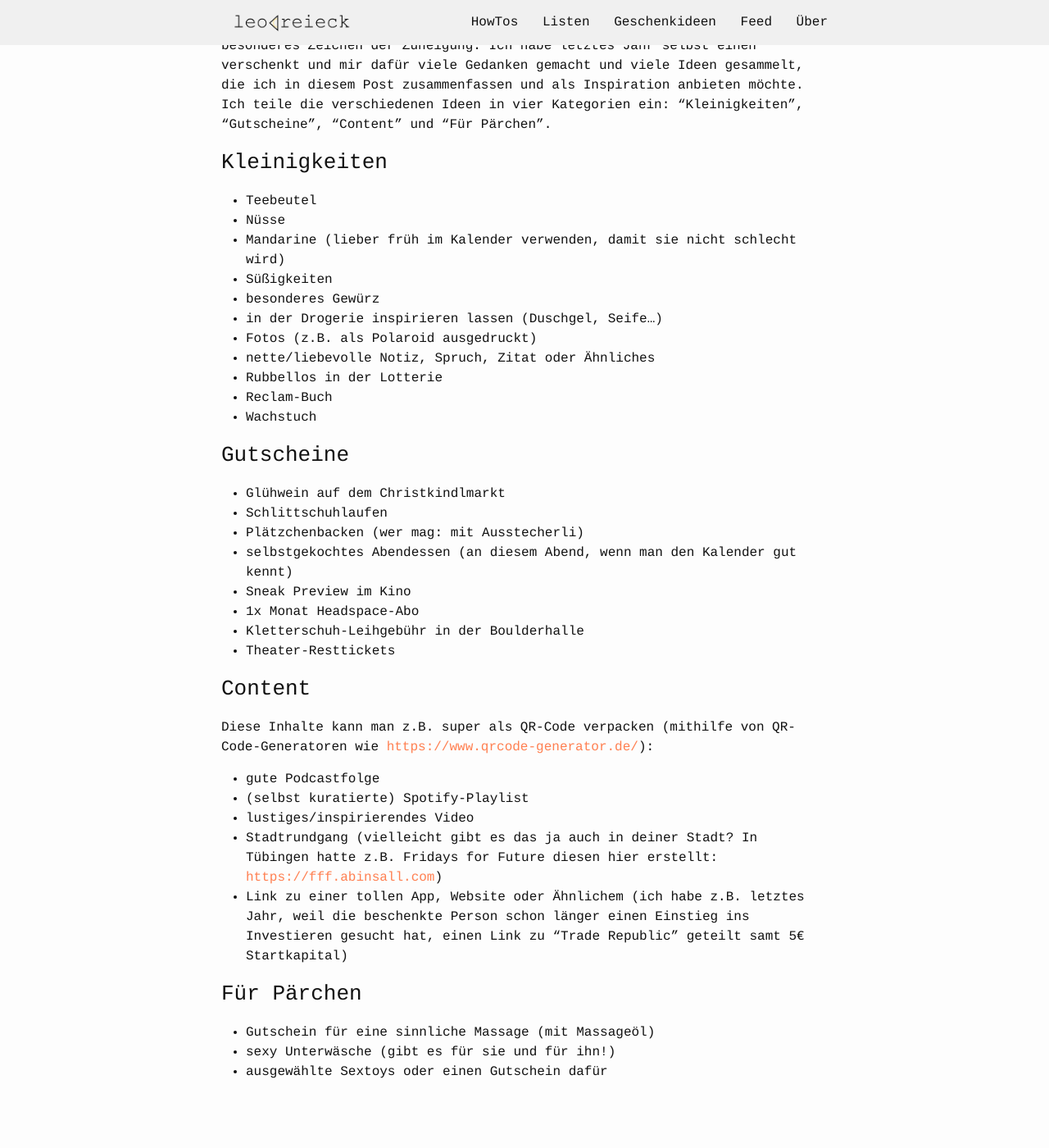
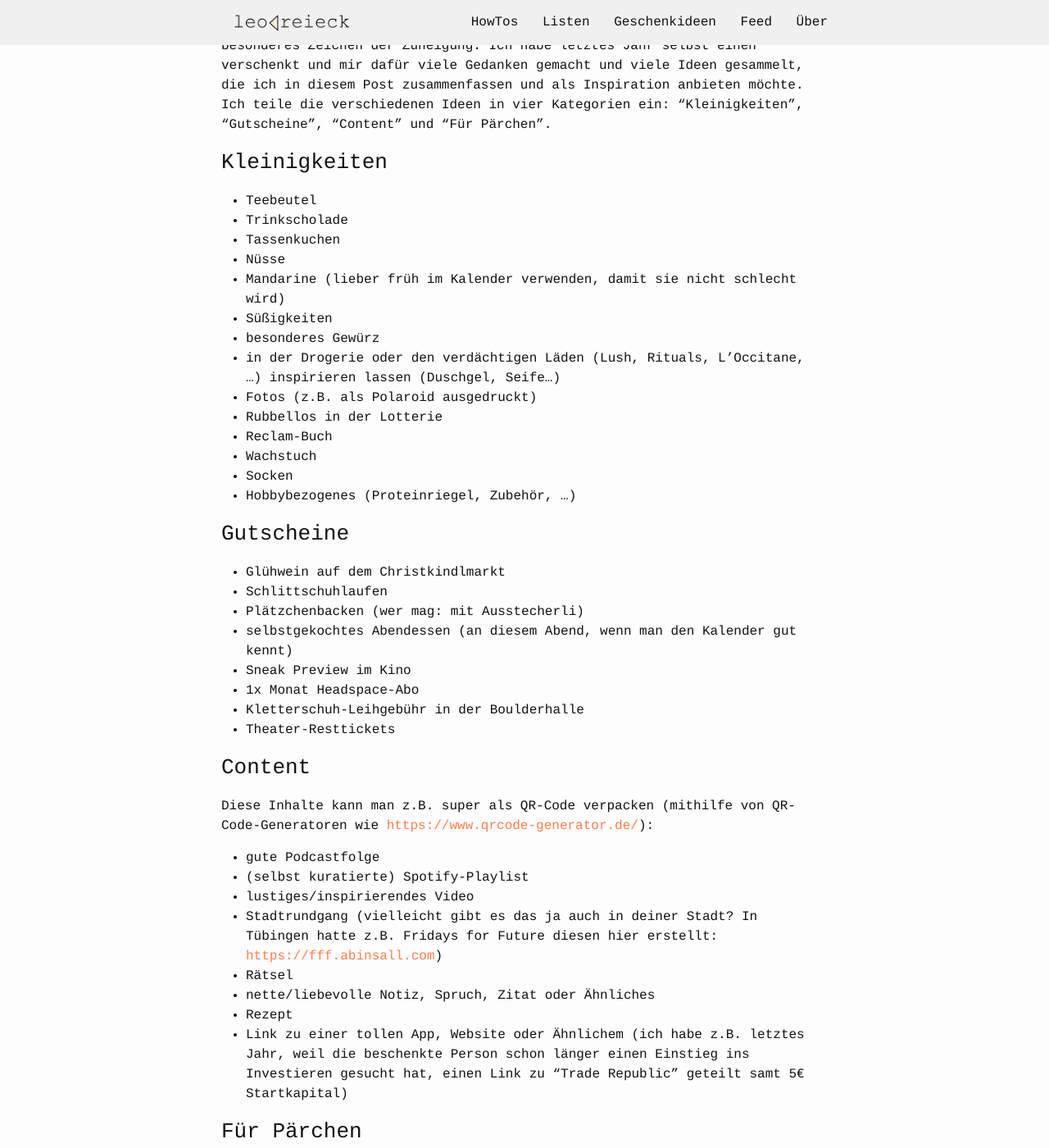
Before and after one commit to leodreieck/leodreieck.github.io, a Jekyll site: the page built from _posts/2022-11-06-adventskalender.md, in a window 1280 px wide and 1400 px high, scrolled down 306 px. Shown: the whole window at 82% size. Built offline with Jekyll 4.4.1, drawn with Linux system fonts in a browser that asks for light colours.

Commit message:
add new ideas

```diff
--- a/_posts/2022-11-06-adventskalender.md
+++ b/_posts/2022-11-06-adventskalender.md
@@ -11,16 +11,19 @@ Weihnachten steht schon bald vor der Tür, und davor kommt die besinnliche Adven
 
 ### Kleinigkeiten
 - Teebeutel
+- Trinkscholade
+- Tassenkuchen
 - Nüsse
 - Mandarine (lieber früh im Kalender verwenden, damit sie nicht schlecht wird)
 - Süßigkeiten
 - besonderes Gewürz
-- in der Drogerie inspirieren lassen (Duschgel, Seife…)
+- in der Drogerie oder den verdächtigen Läden (Lush, Rituals, L'Occitane, ...) inspirieren lassen (Duschgel, Seife…)
 - Fotos (z.B. als Polaroid ausgedruckt)
-- nette/liebevolle Notiz, Spruch, Zitat oder Ähnliches
 - Rubbellos in der Lotterie
 - Reclam-Buch
 - Wachstuch
+- Socken
+- Hobbybezogenes (Proteinriegel, Zubehör, ...)
 
 ### Gutscheine
 - Glühwein auf dem Christkindlmarkt
@@ -38,6 +41,9 @@ Diese Inhalte kann man z.B. super als QR-Code verpacken (mithilfe von QR-Code-Ge
 - (selbst kuratierte) Spotify-Playlist
 - lustiges/inspirierendes Video
 - Stadtrundgang (vielleicht gibt es das ja auch in deiner Stadt? In Tübingen hatte z.B. Fridays for Future diesen hier erstellt: [https://fff.abinsall.com](https://fff.abinsall.com/))
+- Rätsel
+- nette/liebevolle Notiz, Spruch, Zitat oder Ähnliches
+- Rezept
 - Link zu einer tollen App, Website oder Ähnlichem (ich habe z.B. letztes Jahr, weil die beschenkte Person schon länger einen Einstieg ins Investieren gesucht hat, einen Link zu "Trade Republic" geteilt samt 5€ Startkapital)
 
 ### Für Pärchen
```
